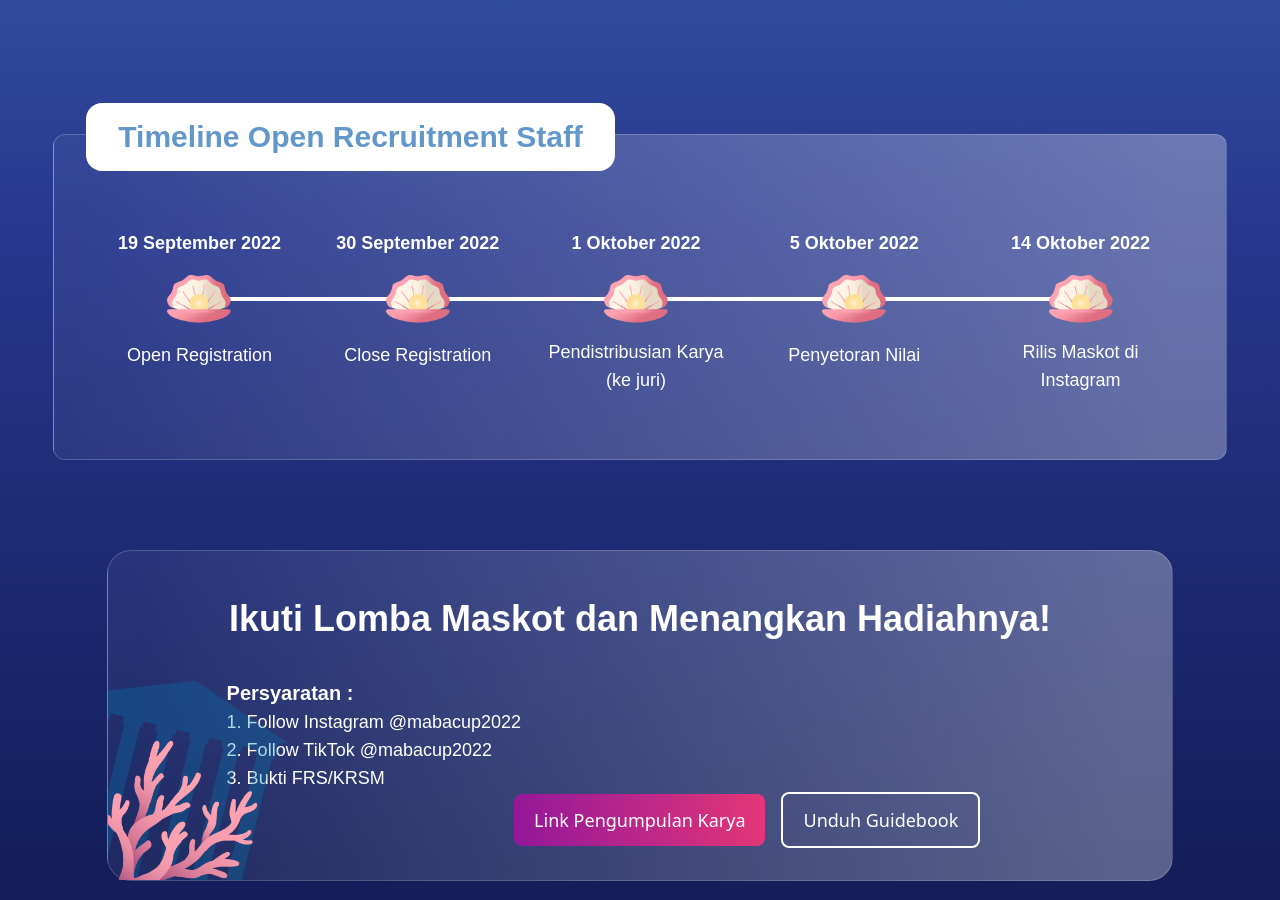
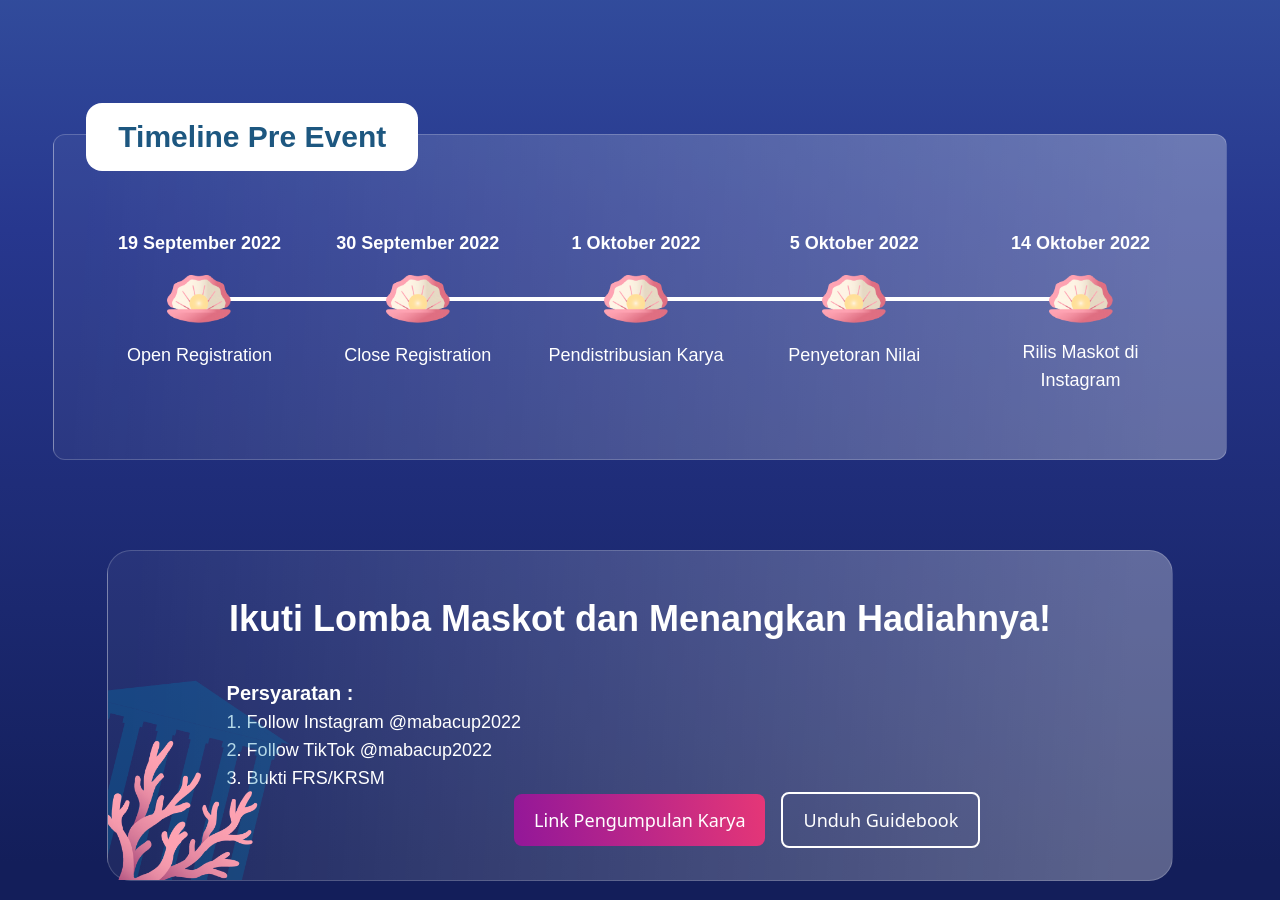
Before and after one commit to Teche-Corp/mabacup-2022-frontend, a Next.js app: page /preEvent in a window 1280 px wide. Shown: the part 1662-2562 px from the top of the page. Built offline with nearby package versions, Linux system fonts and the light colour scheme.

Commit message:
fix:fix timeline pre event

```diff
--- a/pages/preEvent.jsx
+++ b/pages/preEvent.jsx
@@ -80,8 +80,8 @@ export default function preEvent() {
             {/* Timeline */}
             <section className='w-full min-h-[36rem] md:min-h-[40rem] lg:min-h-[24rem] 2xl:min-h-[60vh]'>
               <div className='mt-20 timeline-staff w-[90%] sm:w-10/12 lg:w-11/12 h-fit mx-auto rounded-xl pb-16'>
-                <div className='px-4 sm:px-8 py-4 bg-white w-fit font-secondary text-[#6297C9] text-sm sm:text-3xl font-semibold rounded-2xl lg:translate-x-8 mx-auto lg:mx-0 -translate-y-8'>
-                  Timeline Open Recruitment Staff
+                <div className='px-4 sm:px-8 py-4 bg-white w-fit font-secondary text-[#1D5780] text-sm sm:text-3xl font-semibold rounded-2xl lg:translate-x-8 mx-auto lg:mx-0 -translate-y-8'>
+                  Timeline Pre Event
                 </div>
                 <div className='w-full sm:h-96 lg:h-48 flex justify-center items-center relative z-[1]'>
                   <div className='bg-white mx-auto h-96 lg:h-1  w-[2px] sm:w-1 lg:w-10/12 xl:w-4/5 flex flex-col lg:flex-row justify-between items-center rounded-lg'>
@@ -135,10 +135,9 @@ export default function preEvent() {
                         alt=''
                       />
 
-                      <p className='hidden lg:block font-secondary text-lg font-medium absolute text-white translate-y-[120%] w-48 text-center'>
+                      <p className='hidden lg:block font-secondary text-lg font-medium absolute text-white translate-y-[200%] w-48 text-center'>
                         Pendistribusian Karya
                         <br />
-                        (ke juri)
                       </p>
                       <p className='block lg:hidden font-secondary text-sm sm:text-lg font-medium sm:font-semibold absolute text-white text-center -translate-x-[70%] sm:-translate-x-[110%] w-max'>
                         1 Oktober 2022
@@ -146,7 +145,7 @@ export default function preEvent() {
                       <p className='block lg:hidden font-secondary text-sm sm:text-base sm:text-lg font-medium absolute text-white  translate-x-[70%] sm:translate-x-[100%]  w-max'>
                         Pendistribusian
                         <br />
-                        Karya (ke juri)
+                        Karya
                       </p>
                     </div>
                     <div className='flex items-center justify-center md:-translate-x-0 md:-translate-y-1 lg:translate-y-0 lg:-translate-x-1 w-16'>
```
